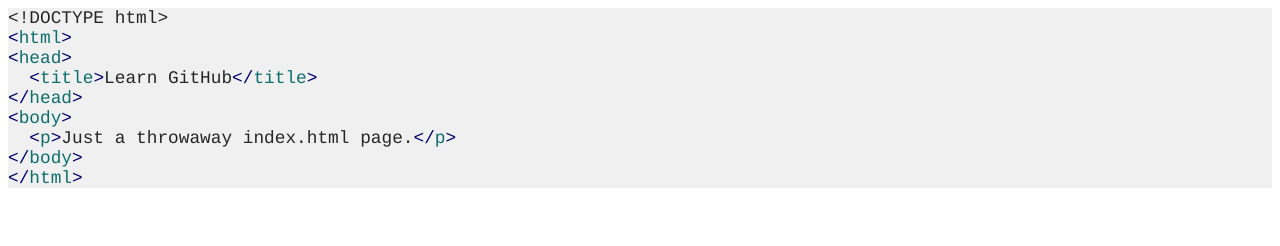
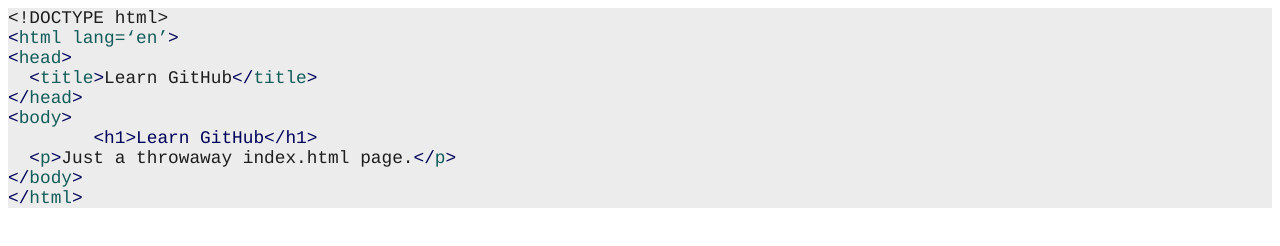
Before and after one commit to mittsc01/learn-github, a plain HTML site: page index.html in a window 1280 px wide. Drawn offline with Linux system fonts and the light colour scheme.

Commit message:
made requested changes for pr

```diff
--- a/index.html
+++ b/index.html
@@ -7,20 +7,23 @@
   <meta name="Generator" content="Cocoa HTML Writer">
   <meta name="CocoaVersion" content="1894.6">
   <style type="text/css">
-    p.p1 {margin: 0.0px 0.0px 0.0px 0.0px; line-height: 22.0px; font: 17.8px Courier; color: #262626; -webkit-text-stroke: #262626; background-color: #f0f0f0}
-    p.p2 {margin: 0.0px 0.0px 0.0px 0.0px; line-height: 22.0px; font: 17.8px Courier; color: #0e6e6d; -webkit-text-stroke: #0e6e6d; background-color: #f0f0f0}
+    p.p1 {margin: 0.0px 0.0px 0.0px 0.0px; font: 17.8px Courier; color: #1d1d1d; -webkit-text-stroke: #1d1d1d; background-color: #ececec}
+    p.p2 {margin: 0.0px 0.0px 0.0px 0.0px; font: 17.8px Courier; color: #125c5a; -webkit-text-stroke: #125c5a; background-color: #ececec}
+    p.p3 {margin: 0.0px 0.0px 0.0px 0.0px; font: 17.8px Courier; color: #00005a; -webkit-text-stroke: #00005a; background-color: #ececec}
     span.s1 {font-kerning: none}
-    span.s2 {font-kerning: none; color: #00006d; -webkit-text-stroke: 0px #00006d}
-    span.s3 {font-kerning: none; color: #0e6e6d; -webkit-text-stroke: 0px #0e6e6d}
+    span.s2 {font-kerning: none; color: #00005a; -webkit-text-stroke: 0px #00005a}
+    span.s3 {font-kerning: none; color: #125c5a; -webkit-text-stroke: 0px #125c5a}
+    span.Apple-tab-span {white-space:pre}
   </style>
 </head>
 <body>
 <p class="p1"><span class="s1">&lt;!DOCTYPE html&gt;</span></p>
-<p class="p2"><span class="s2">&lt;</span><span class="s1">html</span><span class="s2">&gt;</span></p>
+<p class="p2"><span class="s2">&lt;</span><span class="s1">html lang=‘en’</span><span class="s2">&gt;</span></p>
 <p class="p2"><span class="s2">&lt;</span><span class="s1">head</span><span class="s2">&gt;</span></p>
 <p class="p1"><span class="s1"><span class="Apple-converted-space">  </span></span><span class="s2">&lt;</span><span class="s3">title</span><span class="s2">&gt;</span><span class="s1">Learn GitHub</span><span class="s2">&lt;/</span><span class="s3">title</span><span class="s2">&gt;</span></p>
 <p class="p2"><span class="s2">&lt;/</span><span class="s1">head</span><span class="s2">&gt;</span></p>
 <p class="p2"><span class="s2">&lt;</span><span class="s1">body</span><span class="s2">&gt;</span></p>
+<p class="p3"><span class="s1"><span class="Apple-tab-span">	</span>&lt;h1&gt;Learn GitHub&lt;/h1&gt;</span></p>
 <p class="p1"><span class="s1"><span class="Apple-converted-space">  </span></span><span class="s2">&lt;</span><span class="s3">p</span><span class="s2">&gt;</span><span class="s1">Just a throwaway index.html page.</span><span class="s2">&lt;/</span><span class="s3">p</span><span class="s2">&gt;</span></p>
 <p class="p2"><span class="s2">&lt;/</span><span class="s1">body</span><span class="s2">&gt;</span></p>
 <p class="p2"><span class="s2">&lt;/</span><span class="s1">html</span><span class="s2">&gt;</span></p>
```
